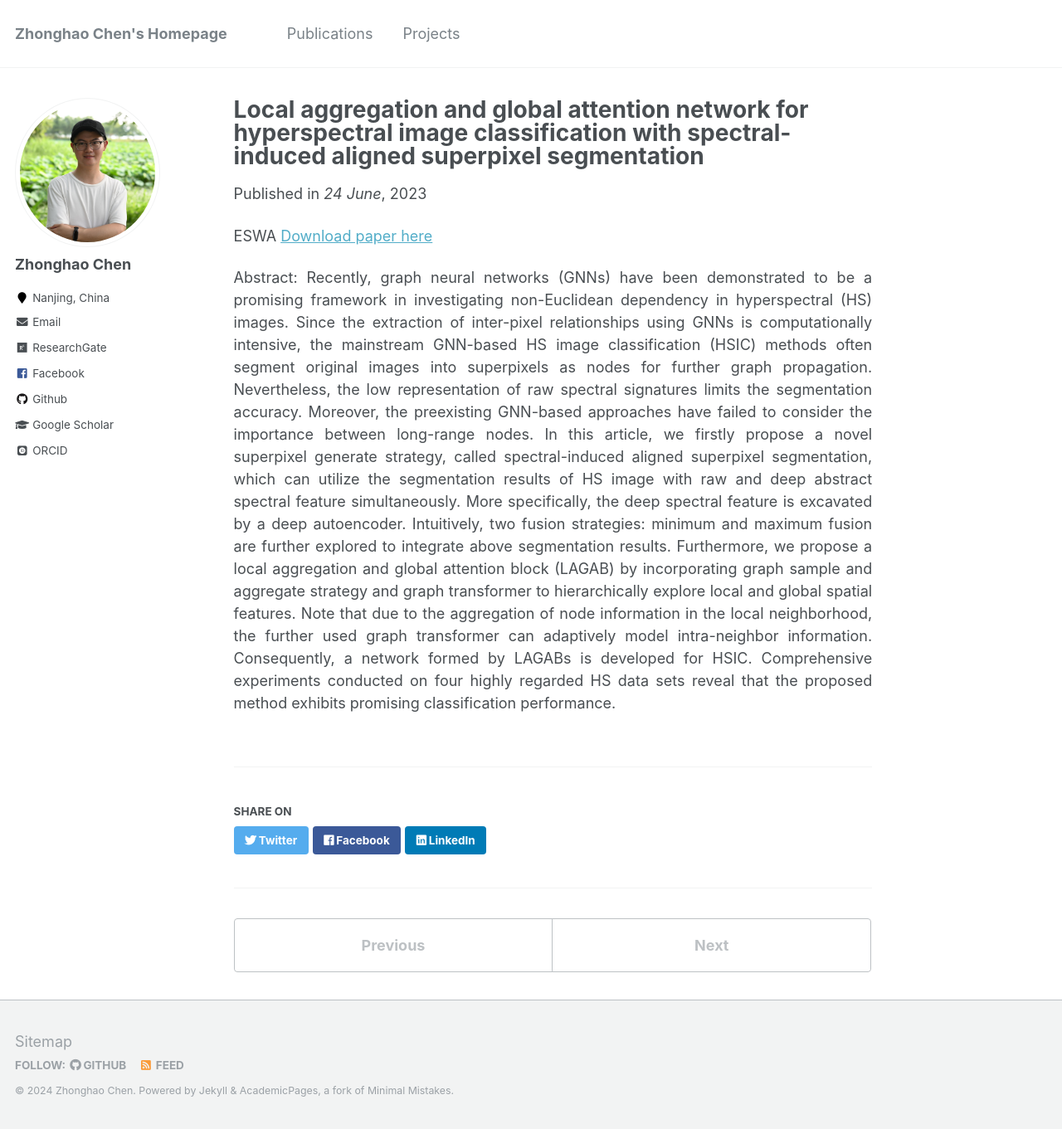
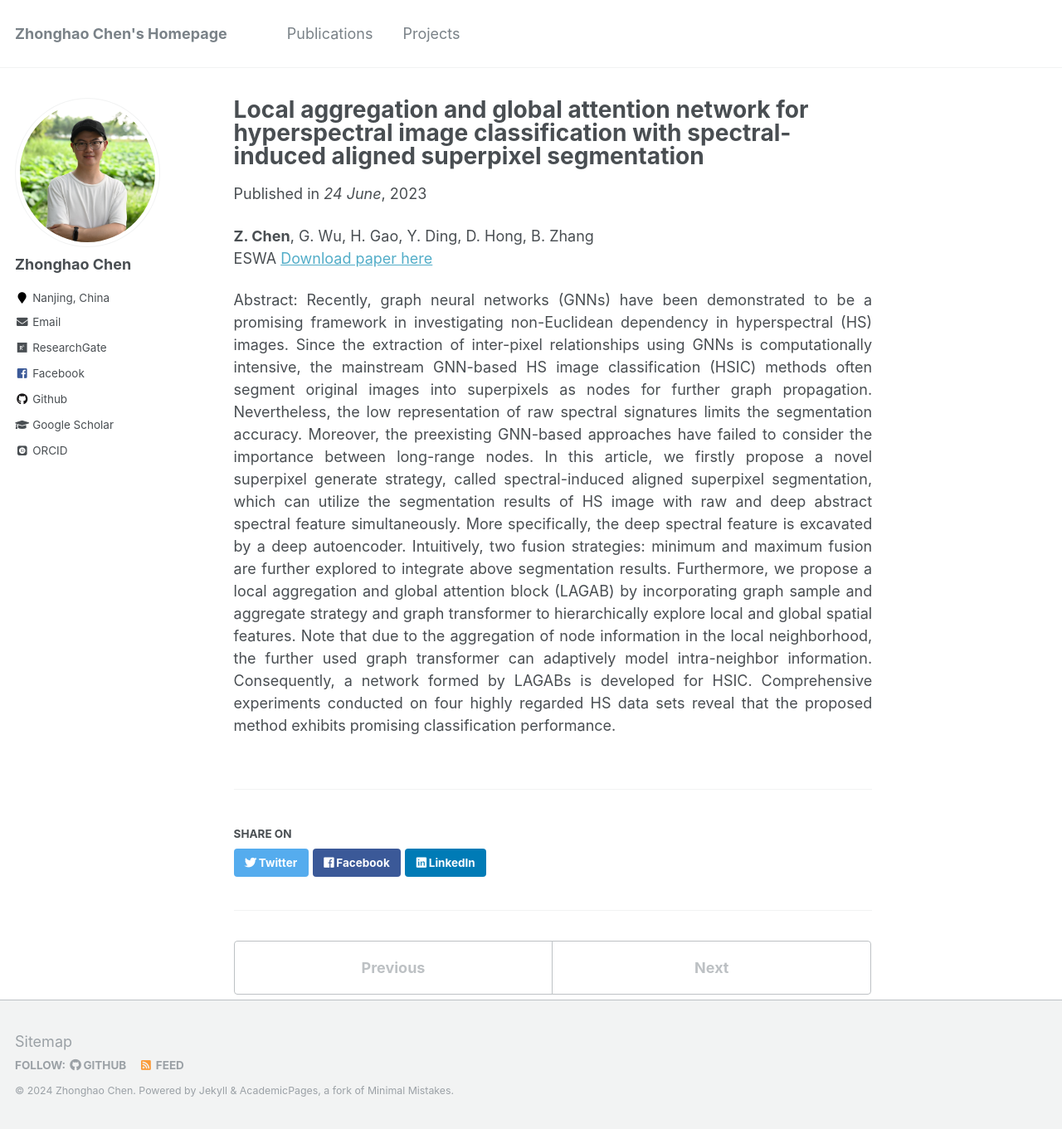
Before and after one commit to zhonghaochen/zhonghaochen.github.io, a Jekyll site: the page built from _publications/Local aggregation and global attention network for hyperspectral image classification with spectral-induced aligned superpixel segmentation.md, in a window 1280 px wide and 1361 px high. Shown: the whole window at 83% size. Built offline with Jekyll 4.4.1, drawn with Linux system fonts in a browser that asks for light colours; some web fonts are replaced.

Commit message:
Update Local aggregation and global attention network for hyperspectral image classification with spectral-induced aligned superpixel segmentation.md

```diff
--- a/_publications/Local aggregation and global attention network for hyperspectral image classification with spectral-induced aligned superpixel segmentation.md
+++ b/_publications/Local aggregation and global attention network for hyperspectral image classification with spectral-induced aligned superpixel segmentation.md
@@ -4,6 +4,7 @@ collection: publications
 date: 2023-06-24
 venue: '24 June'
 ---
+**Z. Chen**, G. Wu, H. Gao, Y. Ding, D. Hong, B. Zhang <br>
 ESWA
 [Download paper here](https://www.sciencedirect.com/science/article/pii/S0957417423013301?via%3Dihub)
 
```
